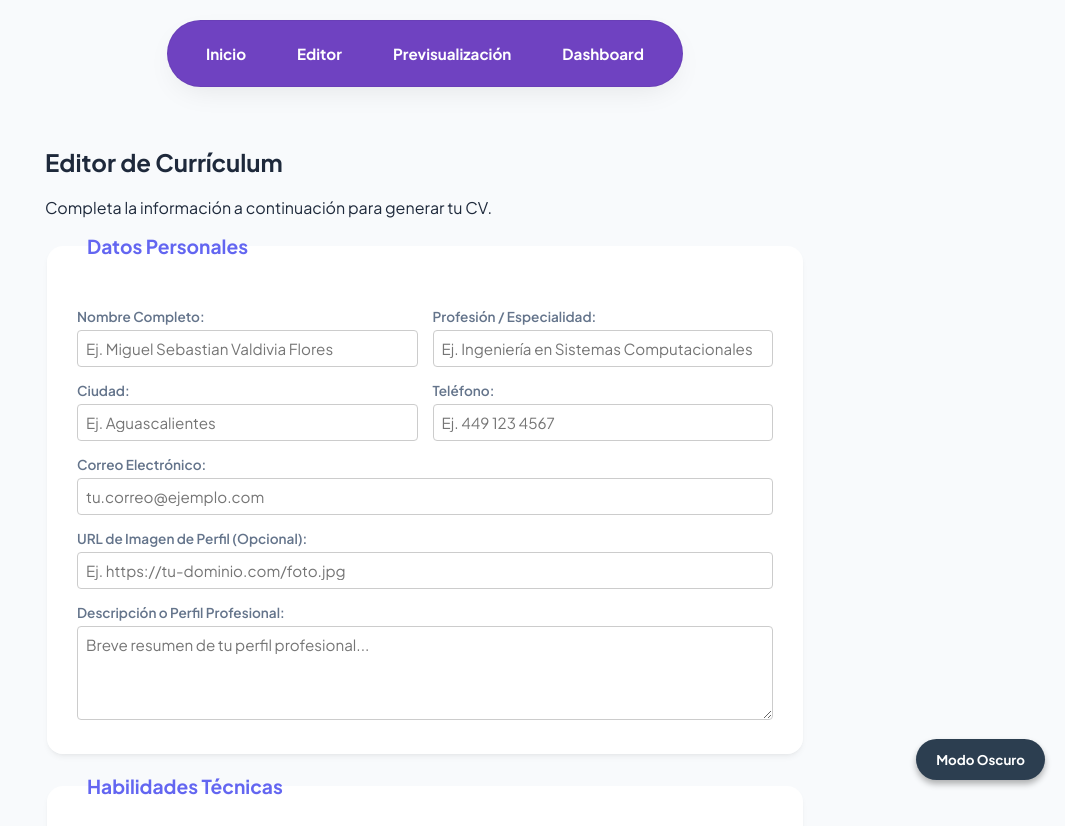
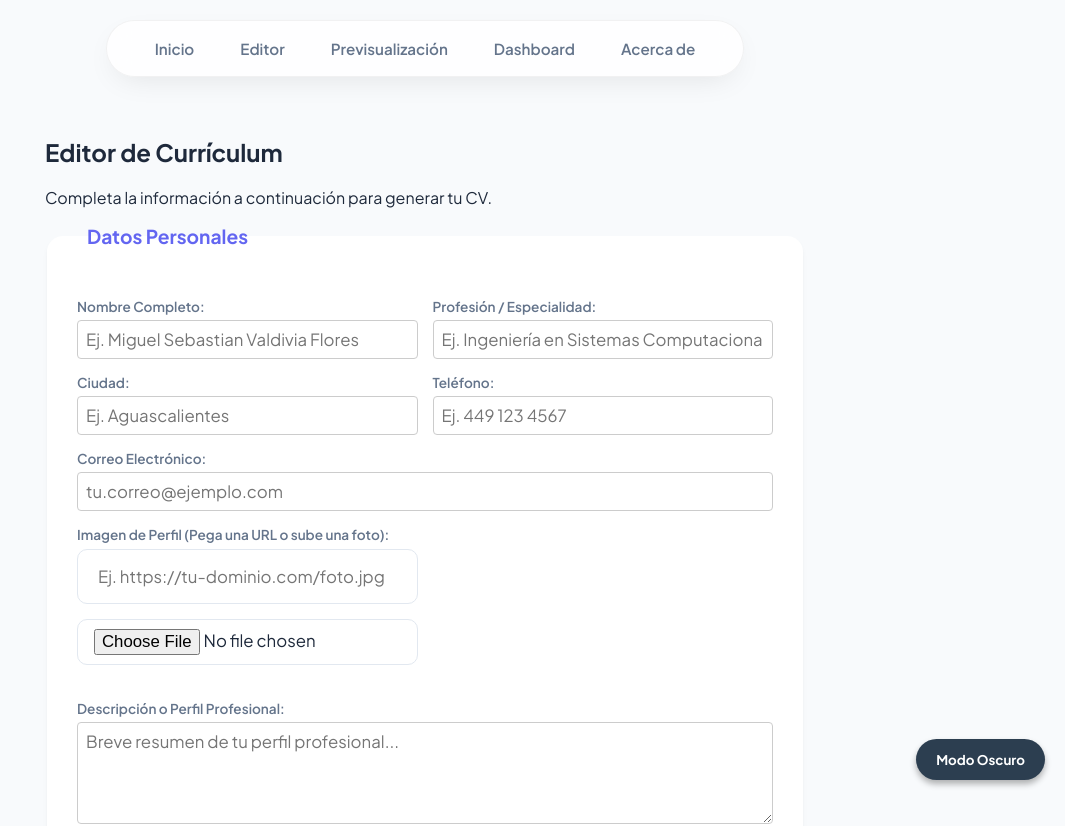
Before and after one commit to AiltonHrdz/ProyectoFinal, a React (Vite) app: page /editor in a window 1280 px wide. Shown: the top 826 px of the page, without its empty margins (215-1280 px from the left). Built offline with nearby package versions, Linux system fonts and the light colour scheme.

Commit message:
feat: modulo about, carga de imagenes locales y ajustes de diseño

```diff
--- a/src/App.jsx
+++ b/src/App.jsx
@@ -5,6 +5,7 @@ import Editor from './pages/Editor';
 import Preview from './pages/Preview';
 import Dashboard from './pages/Dashboard';
 import ThemeToggle from './components/ThemeToggle';
+import About from './pages/About';
 import './styles/dark-mode.css'; // Importamos los estilos globales
 
 function App() {
@@ -13,11 +14,12 @@ function App() {
       <BrowserRouter>
 
         {/* Barra de navegación sencilla para moverte entre pantallas */}
-        <nav style={{ padding: '15px 20px', backgroundColor: '#6f42c1', display: 'flex', gap: '15px' }}>
-          <Link to="/" style={{ color: 'white', textDecoration: 'none', fontWeight: 'bold' }}>Inicio</Link>
-          <Link to="/editor" style={{ color: 'white', textDecoration: 'none', fontWeight: 'bold' }}>Editor</Link>
-          <Link to="/preview" style={{ color: 'white', textDecoration: 'none', fontWeight: 'bold' }}>Previsualización</Link>
-          <Link to="/dashboard" style={{ color: 'white', textDecoration: 'none', fontWeight: 'bold' }}>Dashboard</Link>
+        <nav>
+          <Link to="/">Inicio</Link>
+          <Link to="/editor">Editor</Link>
+          <Link to="/preview">Previsualización</Link>
+          <Link to="/dashboard">Dashboard</Link>
+          <Link to="/about">Acerca de</Link>
         </nav>
 
         <ThemeToggle /> {/* Botón flotante del modo oscuro */}
@@ -27,6 +29,7 @@ function App() {
           <Route path="/editor" element={<Editor />} />
           <Route path="/preview" element={<Preview />} />
           <Route path="/dashboard" element={<Dashboard />} />
+          <Route path="/about" element={<About />} />
         </Routes>
       </BrowserRouter>
     </CVProvider>
--- a/src/components/PersonalForm.jsx
+++ b/src/components/PersonalForm.jsx
@@ -13,6 +13,28 @@ export default function PersonalForm() {
         [name]: value
       }
     });
+  };
+
+  const handleImageUpload = (e) => {
+    const file = e.target.files[0];
+
+    if (file) {
+      const reader = new FileReader();
+
+      // Cuando termine de leer el archivo, actualizamos el estado global
+      reader.onloadend = () => {
+        setCvData({
+          ...cvData,
+          personalData: {
+            ...cvData.personalData,
+            profileImage: reader.result
+          }
+        });
+      };
+
+      // Le indicamos que lea el archivo como una URL de datos (Base64)
+      reader.readAsDataURL(file);
+    }
   };
 
   return (
@@ -80,16 +102,29 @@ export default function PersonalForm() {
           />
         </div>
 
-        <div style={{ gridColumn: '1 / -1' }}>
-          <label style={{ display: 'block', marginBottom: '5px' }}>URL de Imagen de Perfil (Opcional):</label>
-          <input
-            type="url"
-            name="profileImage"
-            value={cvData.personalData.profileImage}
-            onChange={handleChange}
-            placeholder="Ej. https://tu-dominio.com/foto.jpg"
-            style={{ width: '100%', padding: '8px', borderRadius: '4px', border: '1px solid #ccc' }}
-          />
+        <div style={{ marginBottom: '20px' }}>
+          <label>Imagen de Perfil (Pega una URL o sube una foto):</label>
+          <div style={{ display: 'flex', flexDirection: 'column', gap: '15px', marginTop: '5px' }}>
+
+            <input
+              type="text"
+              name="profileImage"
+              value={cvData.personalData.profileImage || ''}
+              onChange={handleChange}
+              placeholder="Ej. https://tu-dominio.com/foto.jpg"
+            />
+
+            <input
+              type="file"
+              accept="image/*"
+              onChange={handleImageUpload}
+              style={{
+                padding: '9px 16px',
+                cursor: 'pointer'
+              }}
+            />
+
+          </div>
         </div>
 
         <div style={{ gridColumn: '1 / -1' }}>
--- a/src/index.css
+++ b/src/index.css
@@ -103,10 +103,10 @@ label {
 
 input, select, textarea {
   width: 100%;
-  padding: 12px 16px;
+  padding: 16px 20px;
   border-radius: 10px;
   border: 1px solid #e2e8f0;
-  font-size: 0.95rem;
+  font-size: 1.05rem;
   outline: none;
   transition: all 0.2s;
 }
--- /dev/null
+++ b/src/pages/About.jsx
@@ -0,0 +1,31 @@
+import React from 'react';
+
+export default function About() {
+  return (
+    <div style={{ padding: '40px', maxWidth: '800px', margin: '0 auto', backgroundColor: 'var(--glass-white)', borderRadius: '16px', boxShadow: '0 4px 6px rgba(0,0,0,0.05)' }}>
+      <h2 style={{ color: 'var(--primary)', marginBottom: '20px', fontSize: '28px', borderBottom: '2px solid #e2e8f0', paddingBottom: '10px' }}>
+        Acerca de DevProfile
+      </h2>
+
+      {/* --- DESCRIPCIÓN BREVE DE LA APLICACIÓN --- */}
+      <p style={{ lineHeight: '1.8', fontSize: '16px', textAlign: 'justify', marginBottom: '20px' }}>
+        <strong>DevProfile</strong> es una aplicación web interactiva diseñada para simplificar la creación de currículums profesionales.
+         Permite a los usuarios capturar su información personal, habilidades, experiencia y proyectos en tiempo real,
+          generando una previsualización dinámica que finalmente puede ser exportada a un archivo PDF con formato de alta calidad.
+      </p>
+
+      <p style={{ lineHeight: '1.8', fontSize: '16px', textAlign: 'justify', marginBottom: '20px' }}>
+        Este proyecto fue desarrollado como entrega final para la materia de Tecnologías Web empleando React,
+        y destaca por su uso de almacenamiento local para evitar la pérdida de datos, manejo de estados globales,
+        modo oscuro y gráficas dinámicas.
+      </p>
+
+      <div style={{ padding: '20px', backgroundColor: 'rgba(99, 102, 241, 0.05)', borderRadius: '10px', borderLeft: '4px solid var(--primary)' }}>
+        <h3 style={{ margin: '0 0 10px 0', fontSize: '18px', color: '#1e293b' }}>Equipo de Desarrollo:</h3>
+        <p style={{ margin: 0, fontSize: '15px', color: '#64748b', fontWeight: '600' }}>
+          Miguel Sebastian Valdivia Flores, Ailton Hernandez Hernandez y Diego Alonso Vazquez Reyes
+        </p>
+      </div>
+    </div>
+  );
+}
```
